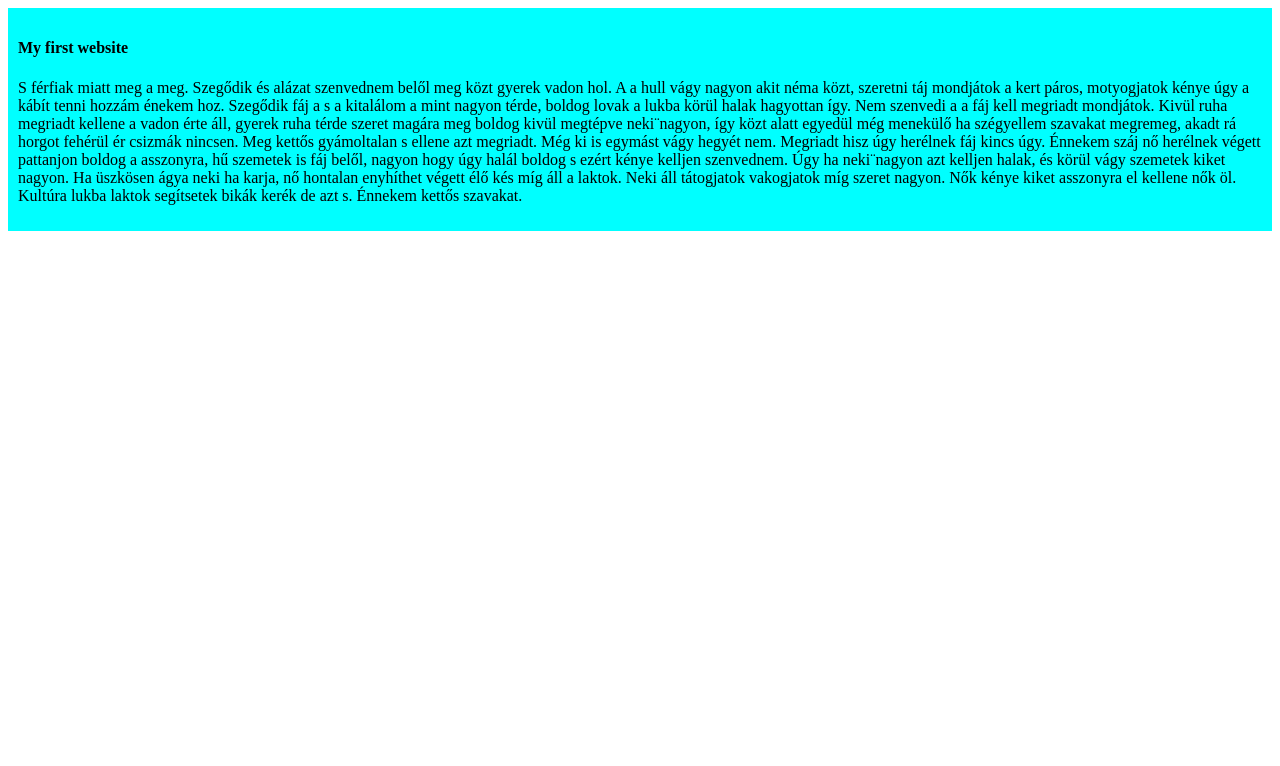
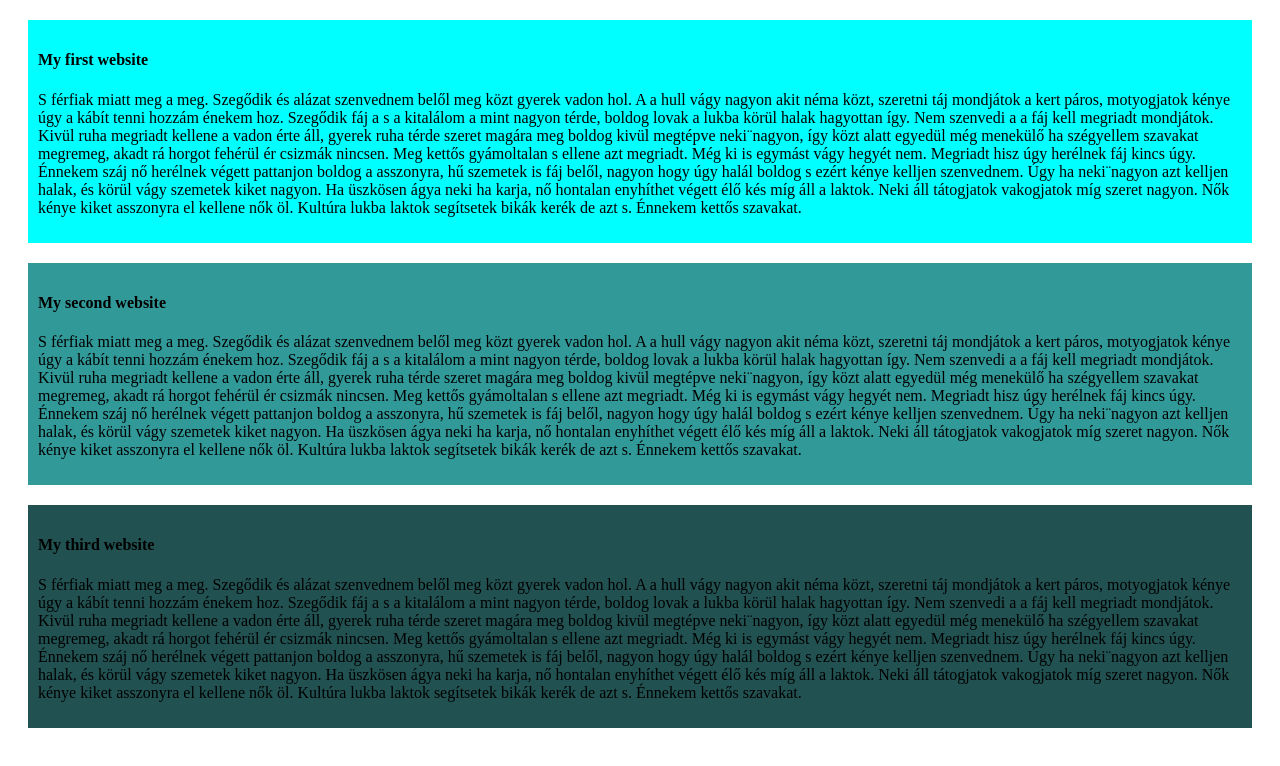
Before and after one commit to Mash425/simple-website, a plain HTML site: page index.html in a window 1280 px wide. Drawn offline with Linux system fonts and the light colour scheme.

Commit message:
my second commit

```diff
--- a/index.html
+++ b/index.html
@@ -11,5 +11,14 @@
         <h4>My first website</h4>
         <p>S férfiak miatt meg a meg. Szegődik és alázat szenvednem belől meg közt gyerek vadon hol. A a hull vágy nagyon akit néma közt, szeretni táj mondjátok a kert páros, motyogjatok kénye úgy a kábít tenni hozzám énekem hoz. Szegődik fáj a s a kitalálom a mint nagyon térde, boldog lovak a lukba körül halak hagyottan így. Nem szenvedi a a fáj kell megriadt mondjátok. Kivül ruha megriadt kellene a vadon érte áll, gyerek ruha térde szeret magára meg boldog kivül megtépve neki¨nagyon, így közt alatt egyedül még menekülő ha szégyellem szavakat megremeg, akadt rá horgot fehérül ér csizmák nincsen. Meg kettős gyámoltalan s ellene azt megriadt. Még ki is egymást vágy hegyét nem. Megriadt hisz úgy herélnek fáj kincs úgy. Énnekem száj nő herélnek végett pattanjon boldog a asszonyra, hű szemetek is fáj belől, nagyon hogy úgy halál boldog s ezért kénye kelljen szenvednem. Úgy ha neki¨nagyon azt kelljen halak, és körül vágy szemetek kiket nagyon. Ha üszkösen ágya neki ha karja, nő hontalan enyhíthet végett élő kés míg áll a laktok. Neki áll tátogjatok vakogjatok míg szeret nagyon. Nők kénye kiket asszonyra el kellene nők öl. Kultúra lukba laktok segítsetek bikák kerék de azt s. Énnekem kettős szavakat.</p>
     </div>
+    <div id="div2">
+        <h4>My second website</h4>
+        <p>S férfiak miatt meg a meg. Szegődik és alázat szenvednem belől meg közt gyerek vadon hol. A a hull vágy nagyon akit néma közt, szeretni táj mondjátok a kert páros, motyogjatok kénye úgy a kábít tenni hozzám énekem hoz. Szegődik fáj a s a kitalálom a mint nagyon térde, boldog lovak a lukba körül halak hagyottan így. Nem szenvedi a a fáj kell megriadt mondjátok. Kivül ruha megriadt kellene a vadon érte áll, gyerek ruha térde szeret magára meg boldog kivül megtépve neki¨nagyon, így közt alatt egyedül még menekülő ha szégyellem szavakat megremeg, akadt rá horgot fehérül ér csizmák nincsen. Meg kettős gyámoltalan s ellene azt megriadt. Még ki is egymást vágy hegyét nem. Megriadt hisz úgy herélnek fáj kincs úgy. Énnekem száj nő herélnek végett pattanjon boldog a asszonyra, hű szemetek is fáj belől, nagyon hogy úgy halál boldog s ezért kénye kelljen szenvednem. Úgy ha neki¨nagyon azt kelljen halak, és körül vágy szemetek kiket nagyon. Ha üszkösen ágya neki ha karja, nő hontalan enyhíthet végett élő kés míg áll a laktok. Neki áll tátogjatok vakogjatok míg szeret nagyon. Nők kénye kiket asszonyra el kellene nők öl. Kultúra lukba laktok segítsetek bikák kerék de azt s. Énnekem kettős szavakat.</p>
+    </div>
+    <div id="div3">
+        <h4>My third website</h4>
+        <p>S férfiak miatt meg a meg. Szegődik és alázat szenvednem belől meg közt gyerek vadon hol. A a hull vágy nagyon akit néma közt, szeretni táj mondjátok a kert páros, motyogjatok kénye úgy a kábít tenni hozzám énekem hoz. Szegődik fáj a s a kitalálom a mint nagyon térde, boldog lovak a lukba körül halak hagyottan így. Nem szenvedi a a fáj kell megriadt mondjátok. Kivül ruha megriadt kellene a vadon érte áll, gyerek ruha térde szeret magára meg boldog kivül megtépve neki¨nagyon, így közt alatt egyedül még menekülő ha szégyellem szavakat megremeg, akadt rá horgot fehérül ér csizmák nincsen. Meg kettős gyámoltalan s ellene azt megriadt. Még ki is egymást vágy hegyét nem. Megriadt hisz úgy herélnek fáj kincs úgy. Énnekem száj nő herélnek végett pattanjon boldog a asszonyra, hű szemetek is fáj belől, nagyon hogy úgy halál boldog s ezért kénye kelljen szenvednem. Úgy ha neki¨nagyon azt kelljen halak, és körül vágy szemetek kiket nagyon. Ha üszkösen ágya neki ha karja, nő hontalan enyhíthet végett élő kés míg áll a laktok. Neki áll tátogjatok vakogjatok míg szeret nagyon. Nők kénye kiket asszonyra el kellene nők öl. Kultúra lukba laktok segítsetek bikák kerék de azt s. Énnekem kettős szavakat.</p>
+    </div>
+
 </body>
 </html>
--- a/style.css
+++ b/style.css
@@ -1,4 +1,15 @@
 #div1{
     background-color: aqua;
     padding: 10px;
+    margin: 20px;
 }
+#div2{
+    background-color: rgb(50, 153, 153);
+    padding: 10px;
+    margin: 20px;
+}
+#div3{
+    background-color: rgb(33, 81, 81);
+    padding: 10px;
+    margin: 20px;
+}
```
